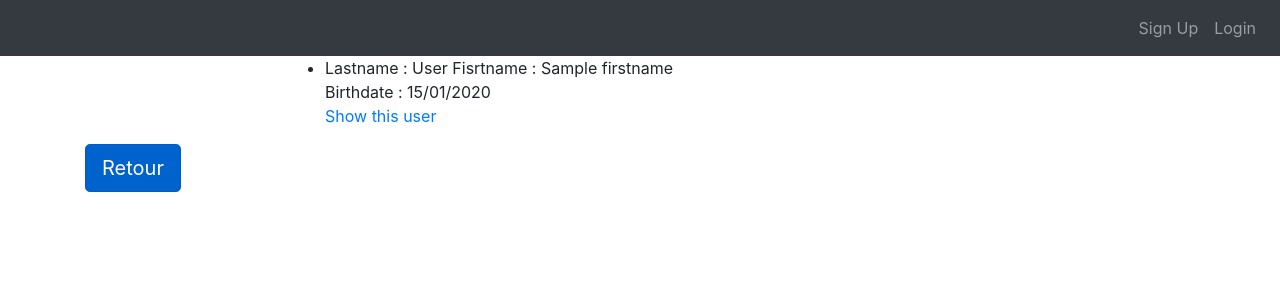
After one commit to allanJGL/TP_Symfony, a Symfony app: template templates/registration/showUsers.html.twig in a window 1280 px wide. The commit adds this page. Shown: the top 300 px of the page. Run offline with Twig, Linux system fonts and the light colour scheme; the template is opened without the code that fills it: most values are stand-ins (such as "Sample title", 1, 10 or a date in 2020); some libraries are stand-ins or nearby versions.

Commit message:
:construction:

```diff
--- a/templates/home/index.html.twig
+++ b/templates/home/index.html.twig
@@ -25,7 +25,7 @@
             <h1>Welcome {{ user.firstname }} {{ user.lastname }} !</h1>
         {% endif %}
 
-
+        <a href="/showUsers">show Users</a>
         <ul>
             {% for item in videogames %}
                 <li>{{ item.id }} - {{ item.title }} - {{ item.os }} - {{ item.releaseDate|date("Y/m/d") }}</li>
--- /dev/null
+++ b/templates/registration/showUsers.html.twig
@@ -0,0 +1,26 @@
+{% extends 'base.html.twig' %}
+{% block title %}Save Videogame{% endblock %}
+
+{% block body %}
+
+
+    <div class="container">
+        <div class="col-sm-8 mx-auto">
+            <ul>
+            {% for user in users %}
+                <li>
+                    <span>Lastname : {{ user.lastname }}</span>
+                    <span>Fisrtname : {{ user.firstname }}</span>
+                    <br>
+                    <span>Birthdate : {{ user.birthdate|date("d/m/Y") }}</span>
+                    {# <span>role : {{ user.roles }}</span> #}
+                    <br>
+                    <a href="/showUser/{{ user.id }}">Show this user</a>
+                </li>
+            {% endfor %}
+            </ul>
+        </div>
+        <a href="/" class="btn btn-primary btn-lg active" role="button" aria-pressed="true">Retour</a>
+    </div>
+
+{% endblock %}
--- a/templates/videogame/showVideogame.html.twig
+++ b/templates/videogame/showVideogame.html.twig
@@ -11,7 +11,6 @@
                 <p>Description : {{ description }}</p>
         </div>
         <a href="/" class="btn btn-primary btn-lg active" role="button" aria-pressed="true">Retour</a>
-
     </div>
 
 {% endblock %}
```
Also changed, not shown: src/Controller/RegistrationController.php (+12 -0 lines).
